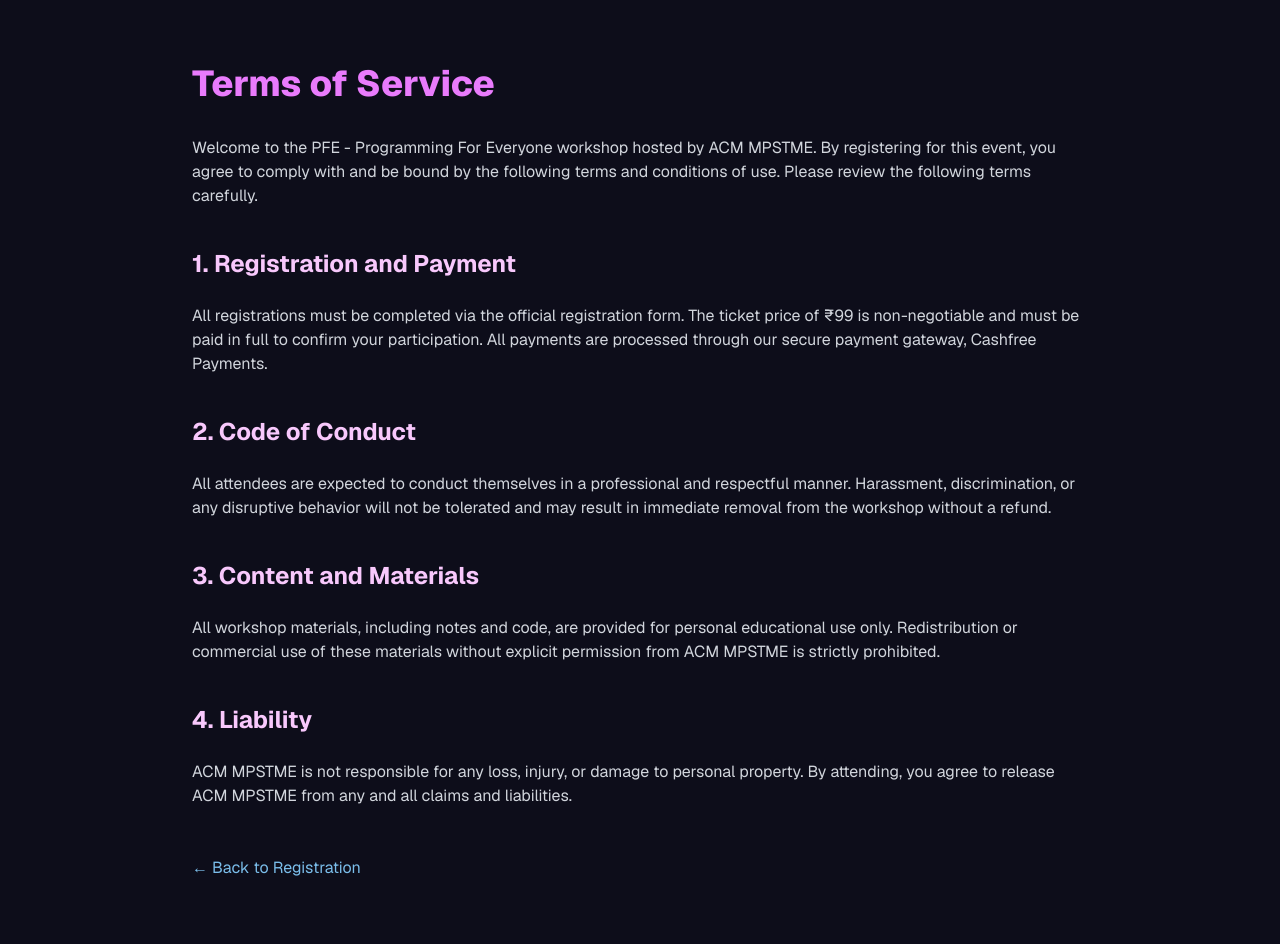
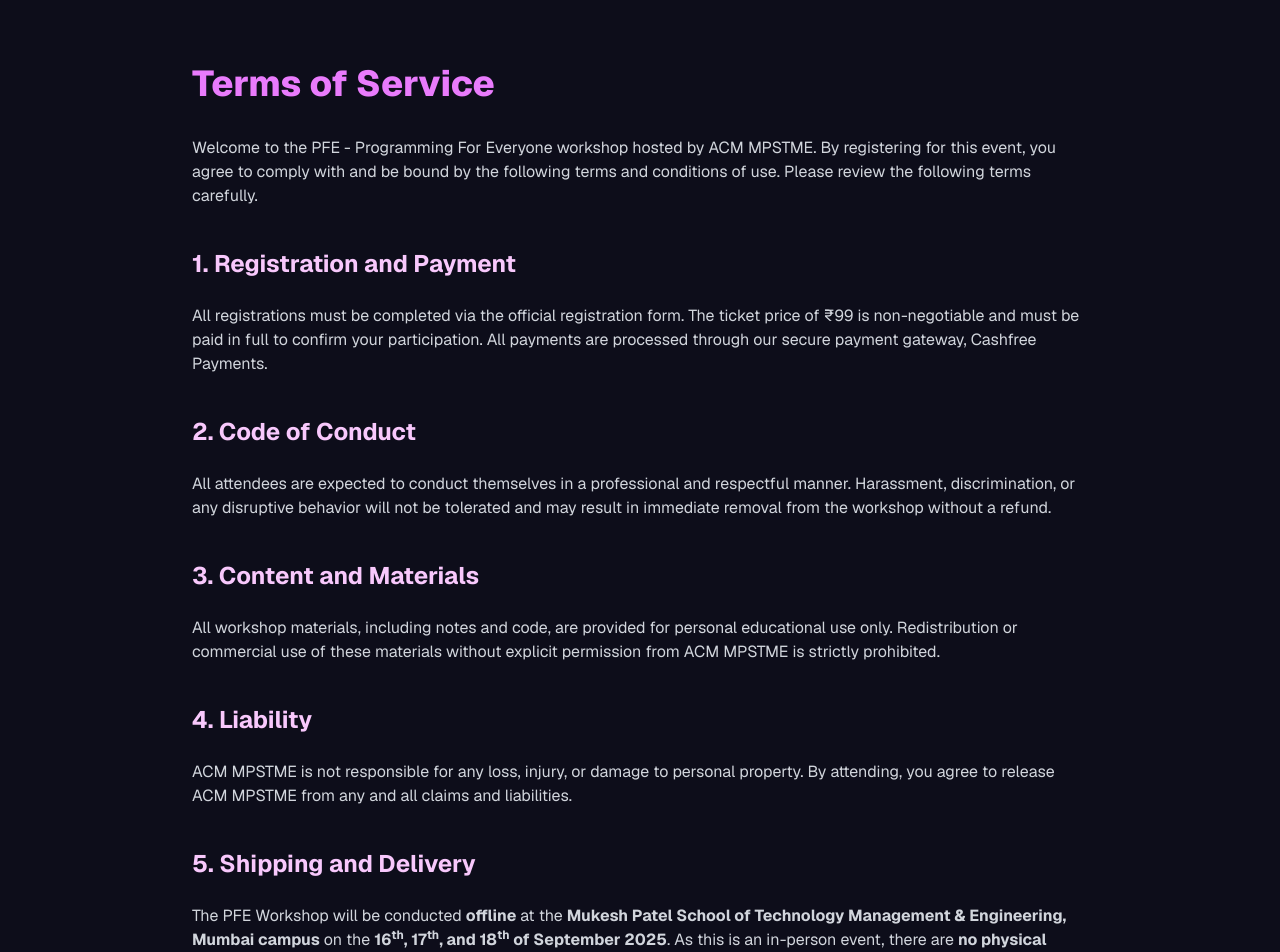
Before and after one commit to MPSTME-ACM/pfe-regi, a Next.js app: page /terms-of-service in a window 1280 px wide. Shown: the top 952 px of the page. Built offline with nearby package versions, Linux system fonts and the light colour scheme.

Commit message:
Add Shipping / Delivery details.

```diff
--- a/src/app/terms-of-service/page.tsx
+++ b/src/app/terms-of-service/page.tsx
@@ -18,6 +18,9 @@
 
                     <h2 className="text-2xl font-bold text-[#f8c8fc] pt-4">4. Liability</h2>
                     <p>ACM MPSTME is not responsible for any loss, injury, or damage to personal property. By attending, you agree to release ACM MPSTME from any and all claims and liabilities.</p>
+
+                    <h2 className="text-2xl font-bold text-[#f8c8fc] pt-4">5. Shipping and Delivery</h2>
+                    <p>The PFE Workshop will be conducted <strong>offline</strong> at the <strong>Mukesh Patel School of Technology Management & Engineering, Mumbai campus</strong> on the <strong>16<sup>th</sup>, 17<sup>th</sup>, and 18<sup>th</sup> of September 2025</strong>. As this is an in-person event, there are <strong>no physical products</strong> being shipped. The exact classroom venue and event logistics will be communicated through a dedicated WhatsApp group, which will be created by <strong>13<sup>th</sup> September 2025</strong>. There are no shipping or delivery charges applicable.</p>
                 </div>
                 <div className="mt-12">
                     <Link href="/" className="text-[#7bbeeb] hover:text-[#e97bfc] transition-colors">
```
